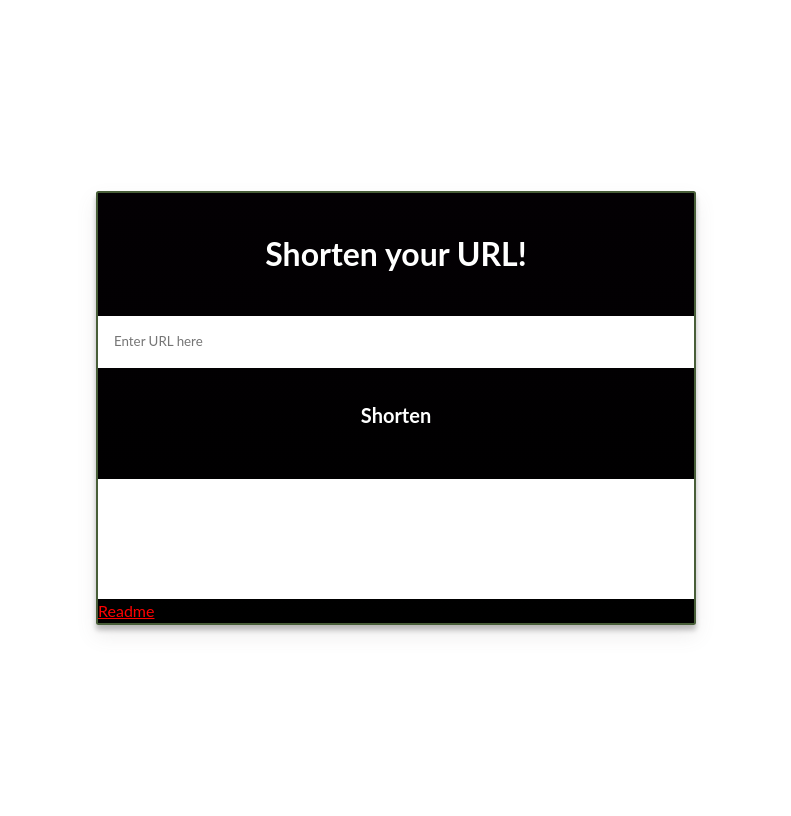
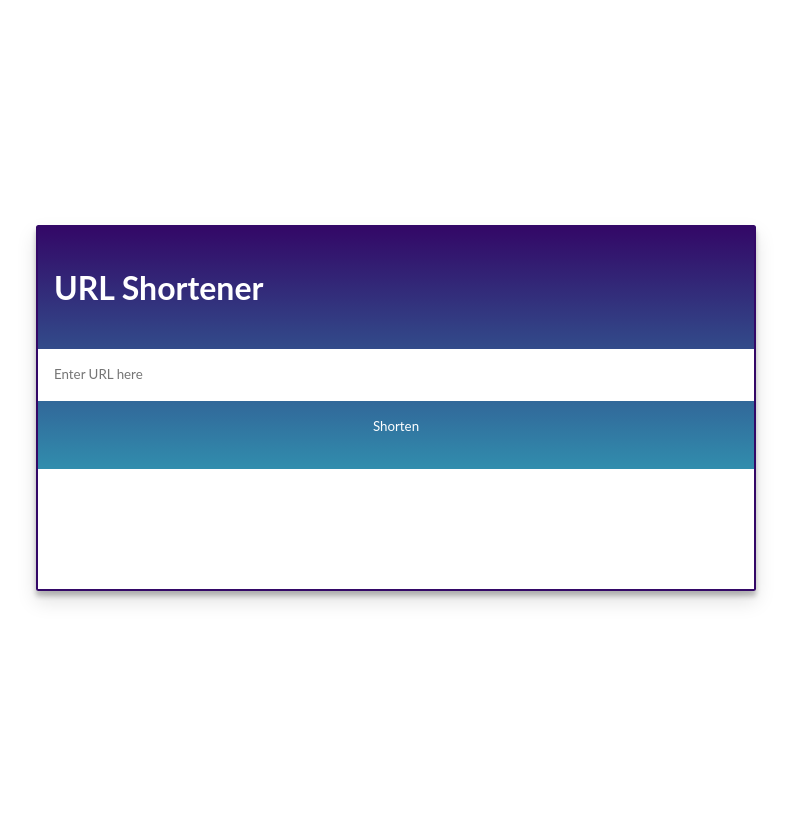
Before and after one commit to pradhyumnj/url-shortner, a Django app: page / in a window 1280 px wide. Shown: the whole page, without its empty margins (244-1035 px from the left). Run offline with Django 4.2, Linux system fonts and the light colour scheme; some libraries are stand-ins or nearby versions.

Commit message:
upadte index

```diff
--- a/templates/index.html
+++ b/templates/index.html
@@ -1,14 +1,13 @@
 <head>
-    <script   src="https://code.jquery.com/jquery-3.1.1.min.js"   integrity="sha256-hVVnYaiADRTO2PzUGmuLJr8BLUSjGIZsDYGmIJLv2b8="   crossorigin="anonymous"></script>
+  <script src="https://code.jquery.com/jquery-3.1.1.min.js"
+    integrity="sha256-hVVnYaiADRTO2PzUGmuLJr8BLUSjGIZsDYGmIJLv2b8=" crossorigin="anonymous"></script>
   <style>
     *,
     *::before,
     *::after {
       box-sizing: border-box;
     }
-a {
-    color: red;
-}
+
     body,
     section {
       display: flex;
@@ -25,13 +24,13 @@ body {
     }
 
     main {
-  max-width: 600px;
+      max-width: 720px;
       width: 100%;
-  border: 2.5px solid #485e38;
+      border: 2.5px solid #330867;
       border-radius: 2.5px;
-  box-shadow: 0 10px 20px rgba(115, 103, 103, 0.125),
+      box-shadow: 0 10px 20px rgba(17, 17, 17, 0.125),
         0 5px 5px rgba(17, 17, 17, 0.25);
-  background-image: linear-gradient(to top, #000000 0%, #030003 100%);
+      background-image: linear-gradient(to top, #30cfd0 0%, #330867 100%);
     }
 
     h1 {
@@ -61,7 +60,8 @@ button {
       cursor: pointer;
       flex: 1;
       background-color: transparent;
-  color: rgb(255, 255, 255);
+      color: white;
+
       &:hover {
         background-color: rgba(255, 255, 255, 0.5);
       }
@@ -72,36 +72,37 @@ section {
       text-align: center;
       background-color: white;
     }
-
   </style>
 </head>
 <main>
-  <h1><center>Shorten your URL!</center></h1>
+  <h1>URL Shortener</h1>
   <form id="post-form">
     {% csrf_token %}
     <input type="text" name="link" id="link" placeholder="Enter URL here">
     <div class="buttons">
-    <button type="submit" id="shorten"><h2>Shorten</h2></button>
+      <button type="submit" id="shorten">Shorten</button>
     </div>
   </form>
 
-  <section id="section"><h2></h2></section>
-  <!-- <center><button id="readme"><a href = 'readme'>Readme</a></buton></center> -->
-<a href='readme'>Readme</a>
+  <section id="section">
+    <h2></h2>
+  </section>
+
 </main>
+
 <script type="text/javascript">
-  $(document).on('submit','#post-form',function(e){
+  $(document).on('submit', '#post-form', function (e) {
     e.preventDefault();
 
     $.ajax({
-      type:'POST',
-      url:'/create',
-      data:{
-        link:$('#link').val(),
-        csrfmiddlewaretoken:$('input[name=csrfmiddlewaretoken]').val(),
+      type: 'POST',
+      url: '/create',
+      data: {
+        link: $('#link').val(),
+        csrfmiddlewaretoken: $('input[name=csrfmiddlewaretoken]').val(),
       },
-      success: function(data){
-        $('h2').html("https://mydjangoproject-urlshortner.herokuapp.com/"+data)
+      success: function (data) {
+        $('h2').html("www.surls.ga/" + data)
       }
     });
   });
```
Lines whose indentation alone changed are shown as unchanged.
